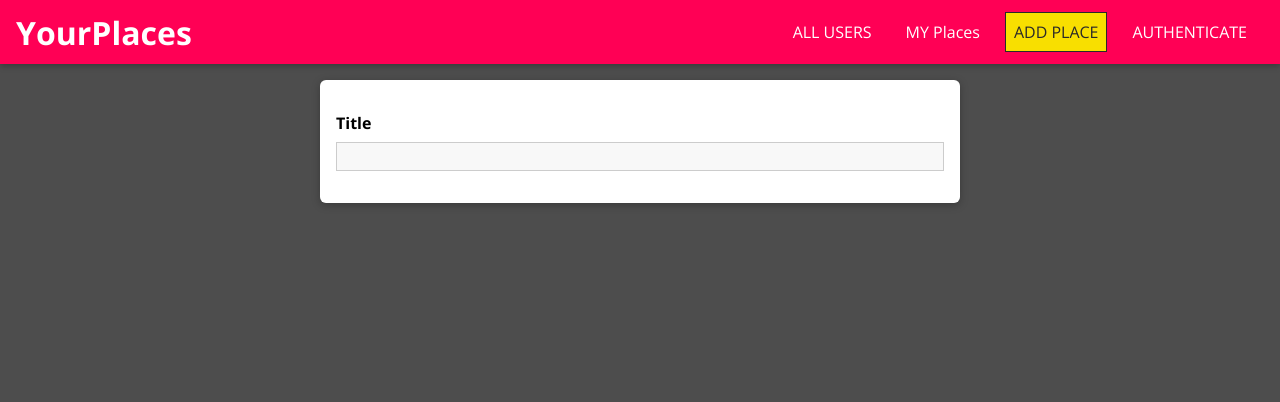
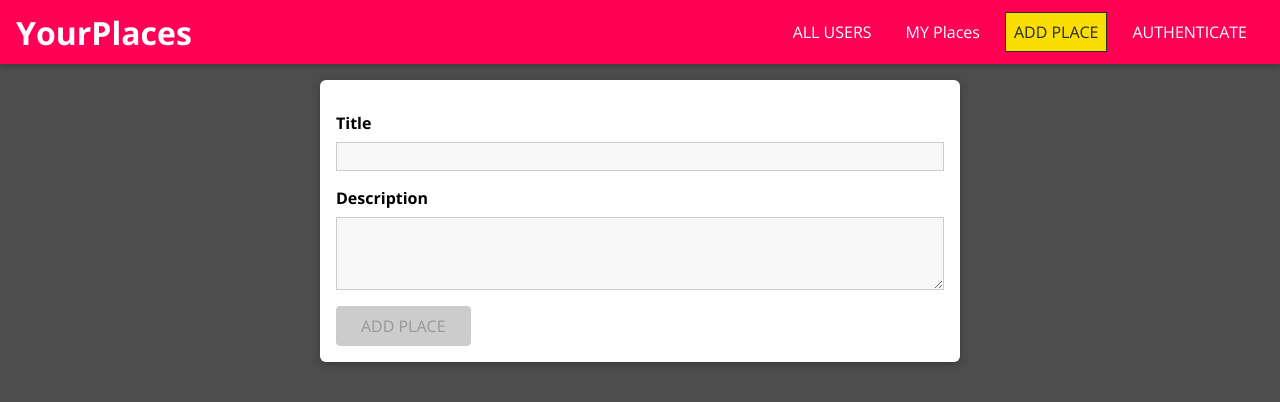
Before and after one commit to masiuta/frontend-udemy, a React (Create React App) app: page /places/new in a window 1280 px wide. Shown: the top 402 px of the page. Built offline with nearby package versions, Linux system fonts and the light colour scheme.

Commit message:
managing form state

```diff
--- a/src/places/pages/NewPlace.js
+++ b/src/places/pages/NewPlace.js
@@ -1,19 +1,83 @@
-import React from 'react';
+import React, { useCallback, useReducer } from 'react';
 
 import Input from '../../shared/components/FormElements/Input';
-import { VALIDATOR_REQUIRE } from '../../util/validators';
+import Button from '../../shared/components/FormElements/Button';
+import {
+  VALIDATOR_REQUIRE,
+  VALIDATOR_MINLENGTH
+} from '../../shared/util/validators';
 import './NewPlace.css';
 
+const formReducer = (state, action) => {
+  switch (action.type) {
+    case 'INPUT_CHANGE':
+      let formIsValid = true;
+      for (const inputId in state.inputs) {
+        if (inputId === action.inputId) {
+          formIsValid = formIsValid && action.isValid;
+        } else {
+          formIsValid = formIsValid && state.inputs[inputId].isValid;
+        }
+      }
+      return {
+        ...state,
+        inputs: {
+          ...state.inputs,
+          [action.inputId]: { value: action.value, isValid: action.isValid }
+        },
+        isValid: formIsValid
+      };
+    default:
+      return state;
+  }
+};
+
 const NewPlace = () => {
+  const [formState, dispatch] = useReducer(formReducer, {
+    inputs: {
+      title: {
+        value: '',
+        isValid: false
+      },
+      description: {
+        value: '',
+        isValid: false
+      }
+    },
+    isValid: false
+  });
+
+  const inputHandler = useCallback((id, value, isValid) => {
+    dispatch({
+      type: 'INPUT_CHANGE',
+      value: value,
+      isValid: isValid,
+      inputId: id
+    });
+  }, []);
+
   return (
     <form className="place-form">
       <Input
+        id="title"
         element="input"
         type="text"
         label="Title"
         validators={[VALIDATOR_REQUIRE()]}
         errorText="Please enter a valid title."
+        onInput={inputHandler}
       />
+      <Input
+        id="description"
+        element="textarea"
+        label="Description"
+        validators={[VALIDATOR_MINLENGTH(5)]}
+        errorText="Please enter a valid description (at least 5 characters)."
+        onInput={inputHandler}
+      />
+      <Button type="submit" disabled={!formState.isValid}>
+        ADD PLACE
+      </Button>
     </form>
   );
 };
--- a/src/shared/components/FormElements/Input.js
+++ b/src/shared/components/FormElements/Input.js
@@ -1,6 +1,6 @@
-import React, { useReducer } from 'react';
+import React, { useReducer, useEffect } from 'react';
 
-import { validate } from '../../../util/validators';
+import { validate } from '../../util/validators';
 import './Input.css';
 
 const inputReducer = (state, action) => {
@@ -29,6 +29,14 @@
     isTouched: false,
     isValid: false,
   });
+
+
+  const { id, onInput} = props;
+  const { value, isValid} = inputState
+
+  useEffect(() => {
+    onInput(id, inputState.value, isValid)
+  }, [id, value, isValid, onInput])
 
   const changeHandler = (event) => {
     dispatch({
```
Also changed, not shown: src/shared/util/validators.js (renamed from src/util/validators.js).
